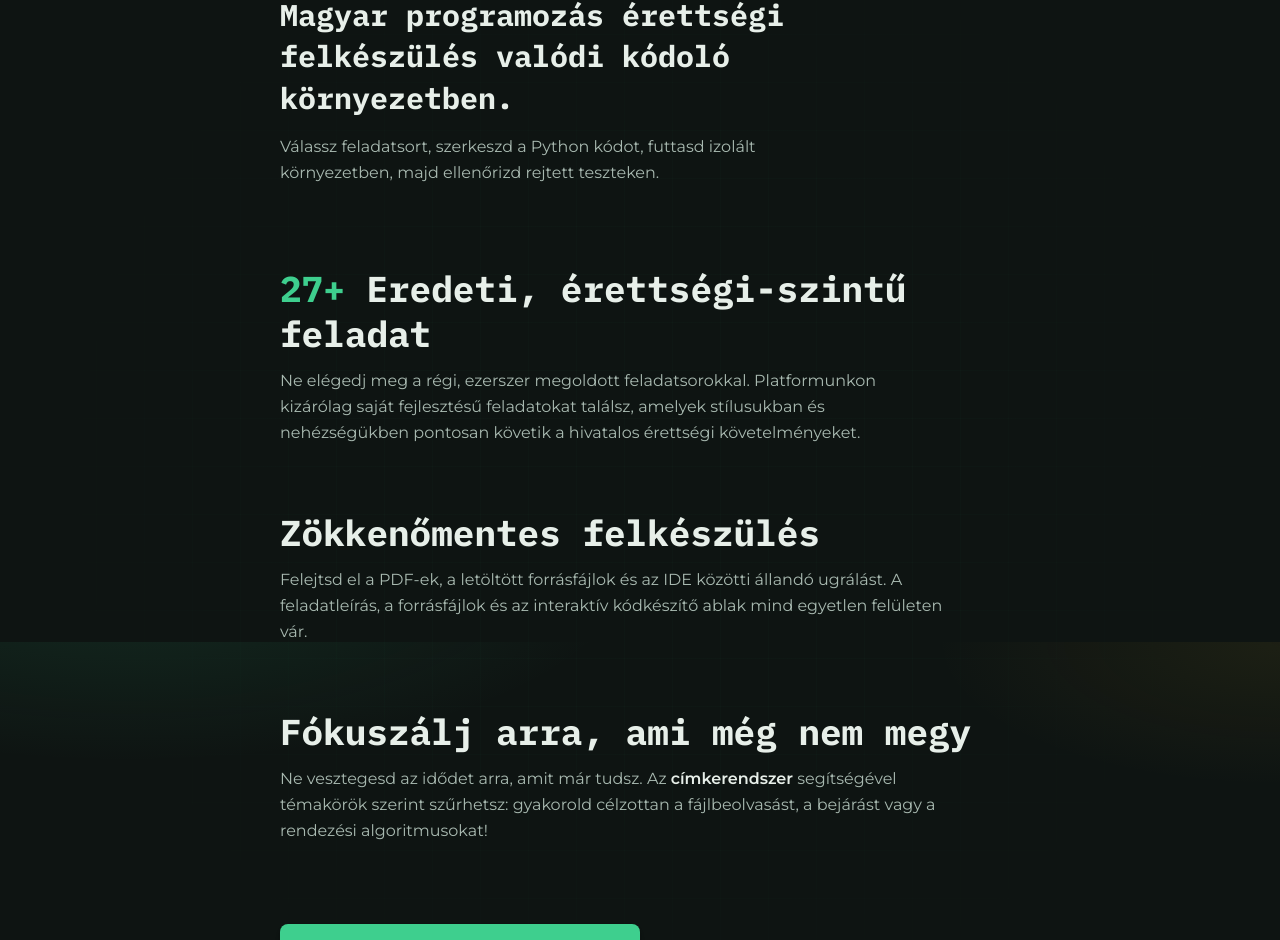
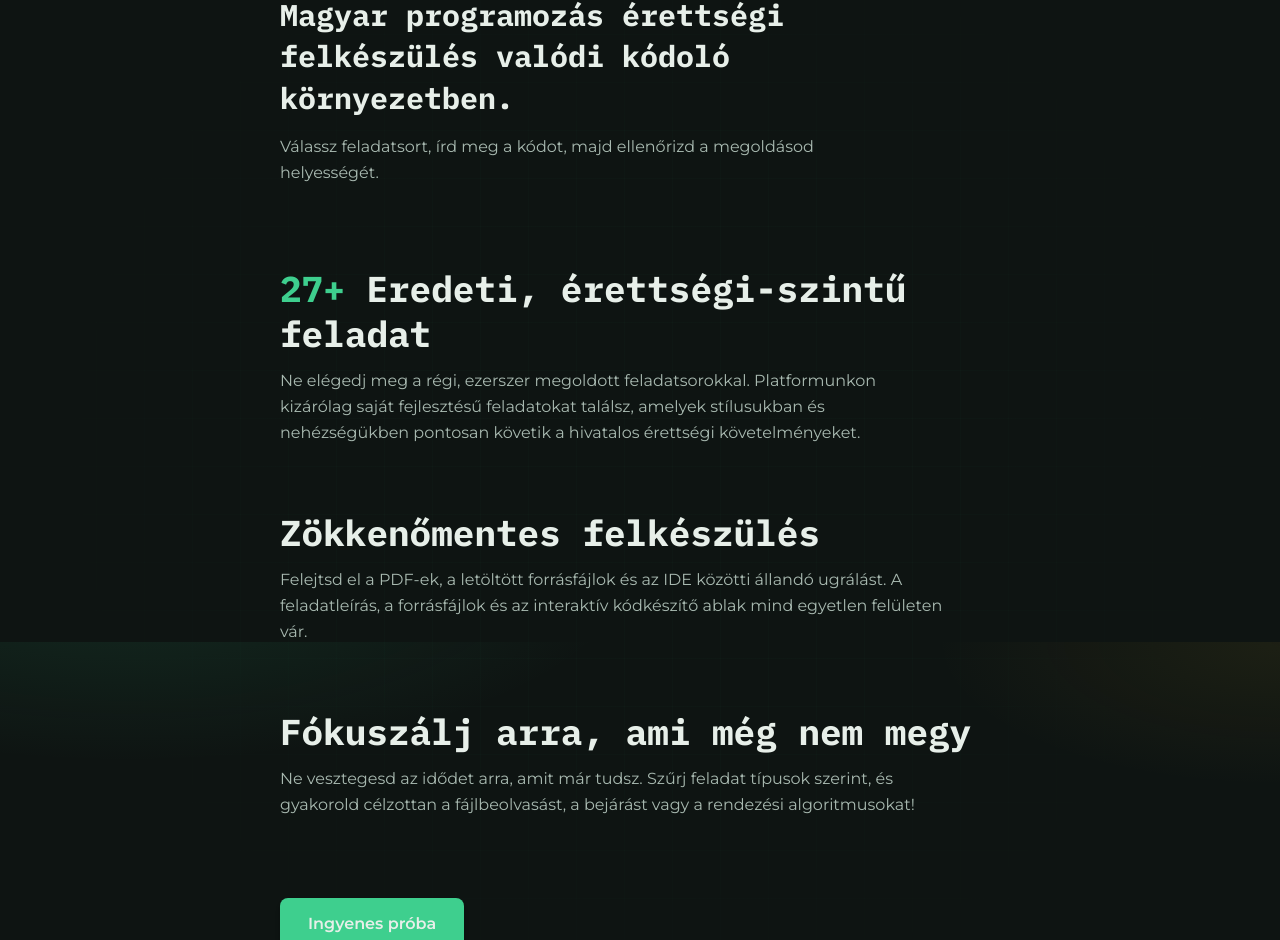
Before and after one commit to lampmilan/tutor_me, a Next.js app in the folder frontend/: page / in a window 1280 px wide. Shown: the part 158-1098 px from the top of the page. Built offline with nearby package versions, Linux system fonts and the light colour scheme; no server answers.

Commit message:
Update landing page copy and CTA button styling
- Change CTA button text to 'Ingyenes próba' with black text
- Update USP 3 copy about filtering by task type
- Simplify hero subtitle in Hungarian messages

Co-authored-by: lampmilan <lampmilan@users.noreply.github.com>

```diff
--- a/frontend/src/app/page.tsx
+++ b/frontend/src/app/page.tsx
@@ -63,10 +63,8 @@ export default function LandingPage() {
               Fókuszálj arra, ami még nem megy
             </h2>
             <p className="max-w-2xl text-base leading-relaxed text-[var(--muted-strong)]">
-              Ne vesztegesd az idődet arra, amit már tudsz. Az{" "}
-              <span className="font-semibold text-[var(--fg)]">címkerendszer</span> segítségével témakörök
-              szerint szűrhetsz: gyakorold célzottan a fájlbeolvasást, a bejárást vagy a rendezési
-              algoritmusokat!
+              Ne vesztegesd az idődet arra, amit már tudsz. Szűrj feladat típusok szerint, és gyakorold
+              célzottan a fájlbeolvasást, a bejárást vagy a rendezési algoritmusokat!
             </p>
           </section>
         </div>
@@ -75,9 +73,9 @@ export default function LandingPage() {
         <div className="mt-20 flex flex-col items-start gap-3">
           <Link
             href="/app"
-            className="inline-flex items-center rounded-lg bg-[var(--accent)] px-7 py-3.5 text-base font-semibold text-[var(--bg)] shadow-md transition-opacity hover:opacity-90 active:opacity-75"
+            className="inline-flex items-center rounded-lg bg-[var(--accent)] px-7 py-3.5 text-base font-semibold text-black shadow-md transition-opacity hover:opacity-90 active:opacity-75"
           >
-            Próbáld ki ingyen az első feladatot →
+            Ingyenes próba
           </Link>
           <p className="text-sm text-[var(--muted)]">
             Regisztráció nélkül, azonnal a böngésződben.
--- a/frontend/src/lib/messages/hu.ts
+++ b/frontend/src/lib/messages/hu.ts
@@ -4,7 +4,7 @@ export const hu = {
   home: {
     tagline: "Magyar programozás érettségi felkészülés valódi kódoló környezetben.",
     subtitle:
-      "Válassz feladatsort, szerkeszd a Python kódot, futtasd izolált környezetben, majd ellenőrizd rejtett teszteken.",
+      "Válassz feladatsort, írd meg a kódot, majd ellenőrizd a megoldásod helyességét.",
     examsHeading: "Feladatsorok",
     noExams: "Még nincs feladatsor. Indítsd el a backendet a katalógus betöltéséhez.",
     filterLevel: "Szint",
```
